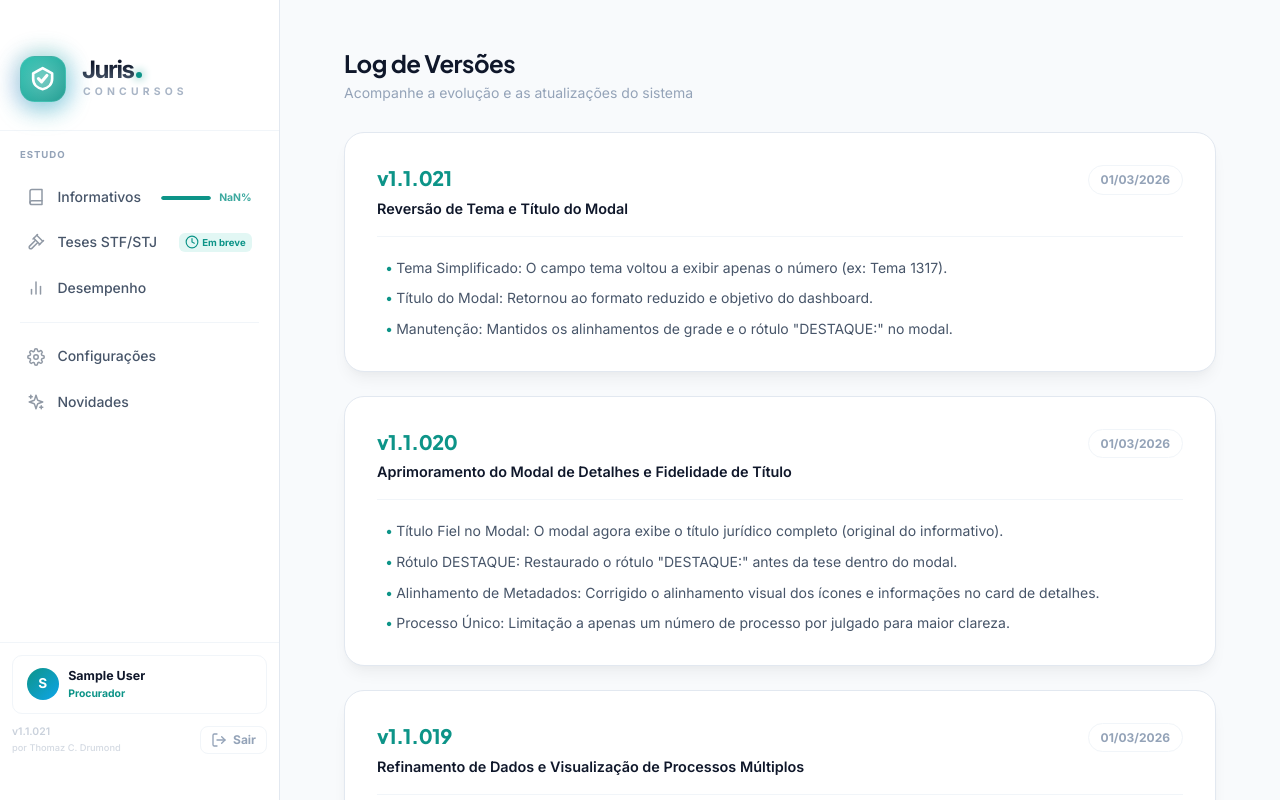
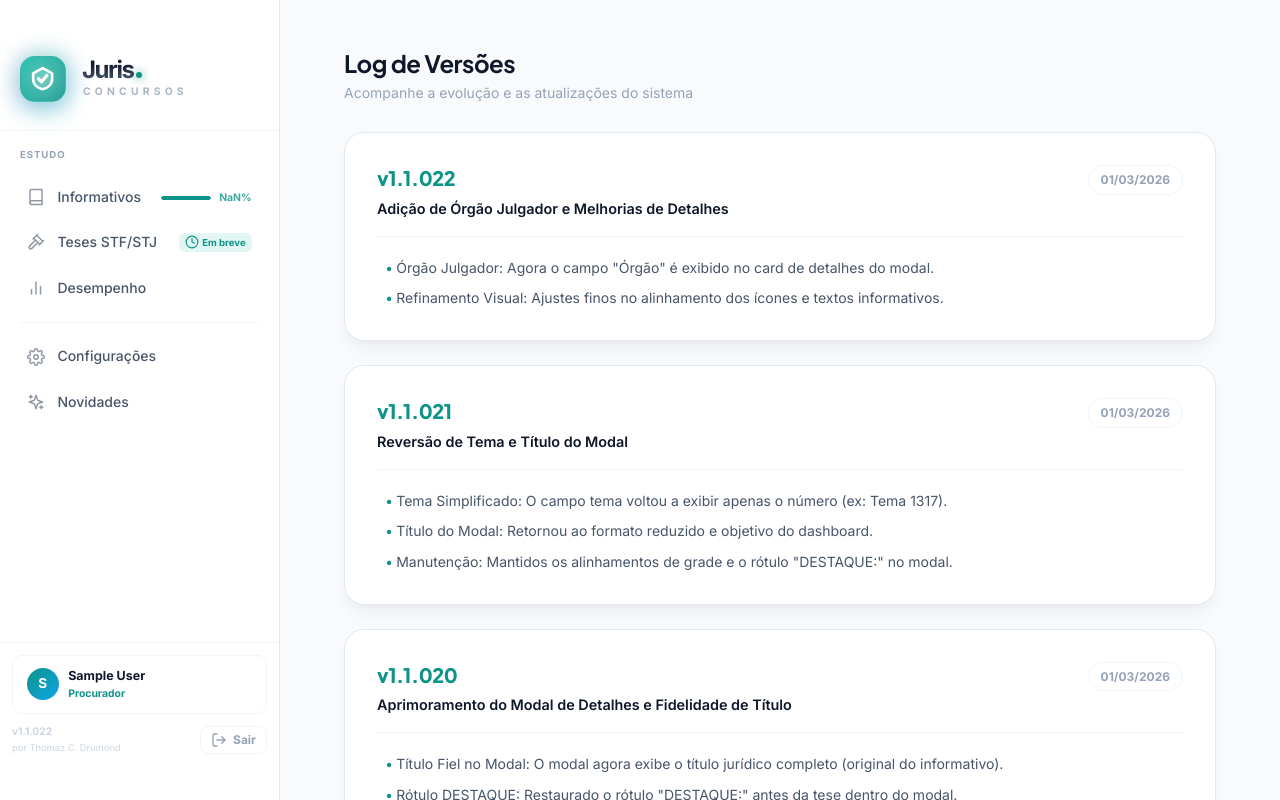
Before and after one commit to thomazcd/jurisconcursos, a Next.js app: page /admin/changelog in a window 1280 px wide. Shown: the top 800 px of the page. Built offline with nearby package versions, Linux system fonts and the light colour scheme; no server answers; sample sign-in values are in the browser's storage.

Commit message:
v1.1.022: Add Órgão Julgador to modal details

```diff
--- a/package.json
+++ b/package.json
@@ -1,6 +1,6 @@
 {
     "name": "juris-concursos",
-    "version": "1.1.021",
+    "version": "1.1.022",
     "private": true,
     "scripts": {
         "dev": "next dev",
--- a/src/app/user/dashboard/DashboardClient.tsx
+++ b/src/app/user/dashboard/DashboardClient.tsx
@@ -720,6 +720,12 @@ export default function DashboardClient({ userName, track }: Props) {
                                 </div>
                                 <div style={{ display: 'flex', alignItems: 'center', gap: '8px' }}>
                                     <strong style={{ color: 'var(--text-3)', display: 'inline-flex', alignItems: 'center', gap: '4px', minWidth: '85px' }}>
+                                        <SvgIcons.Gavel size={12} /> Órgão:
+                                    </strong>
+                                    <span>{selectedPrecedent.organ || '---'}</span>
+                                </div>
+                                <div style={{ display: 'flex', alignItems: 'center', gap: '8px' }}>
+                                    <strong style={{ color: 'var(--text-3)', display: 'inline-flex', alignItems: 'center', gap: '4px', minWidth: '85px' }}>
                                         <SvgIcons.Calendar size={12} /> Publicação:
                                     </strong>
                                     <span>{selectedPrecedent.publicationDate ? new Date(selectedPrecedent.publicationDate).toLocaleDateString('pt-BR') : '--'}</span>
--- a/src/lib/changelog.ts
+++ b/src/lib/changelog.ts
@@ -7,6 +7,15 @@ export interface ChangelogEntry {
 }
 
 export const CHANGELOG: ChangelogEntry[] = [
+    {
+        version: '1.1.022',
+        date: '01/03/2026',
+        description: 'Adição de Órgão Julgador e Melhorias de Detalhes',
+        changes: [
+            'Órgão Julgador: Agora o campo "Órgão" é exibido no card de detalhes do modal.',
+            'Refinamento Visual: Ajustes finos no alinhamento dos ícones e textos informativos.',
+        ]
+    },
     {
         version: '1.1.021',
         date: '01/03/2026',
--- a/src/lib/version.ts
+++ b/src/lib/version.ts
@@ -1 +1 @@
-export const APP_VERSION = '1.1.021';
+export const APP_VERSION = '1.1.022';
```
